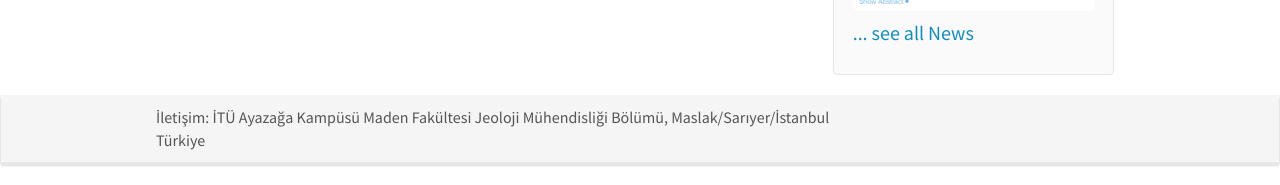
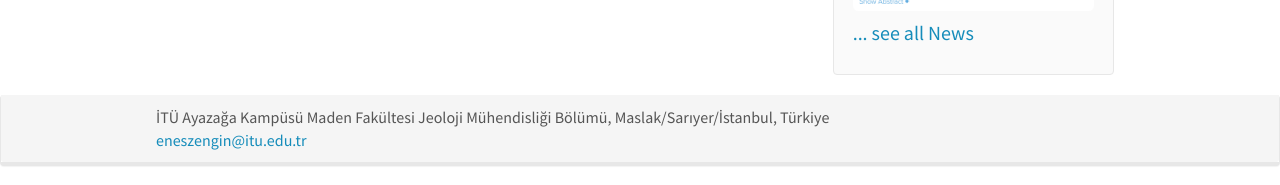
Before and after one commit to eneszengin/mjkmh, a Jekyll site: the page built from _pages/home.md, in a window 1280 px wide and 1299 px high. Shown: the part 1111-1296 px from the top of the window. Built offline with Jekyll 4.4.1, drawn with Linux system fonts in a browser that asks for light colours; nearby versions of some CDN libraries.

Commit message:
Alt bilgi: adres tek satır, altında e-posta
Co-Authored-By: Claude Opus 5.5 <noreply@anthropic.com>

```diff
--- a/_includes/footer.html
+++ b/_includes/footer.html
@@ -3,8 +3,8 @@
 	<div class="container-fluid">
 	  <div class="row">
 		<div class="col-sm-12">
-		  İletişim: İTÜ Ayazağa Kampüsü Maden Fakültesi Jeoloji Mühendisliği Bölümü, Maslak/Sarıyer/İstanbul<br />
-		  Türkiye
+		  İTÜ Ayazağa Kampüsü Maden Fakültesi Jeoloji Mühendisliği Bölümü, Maslak/Sarıyer/İstanbul, Türkiye<br />
+		  <a href="mailto:eneszengin@itu.edu.tr">eneszengin@itu.edu.tr</a>
 		</div>
 	  </div>
 	</div>
```
